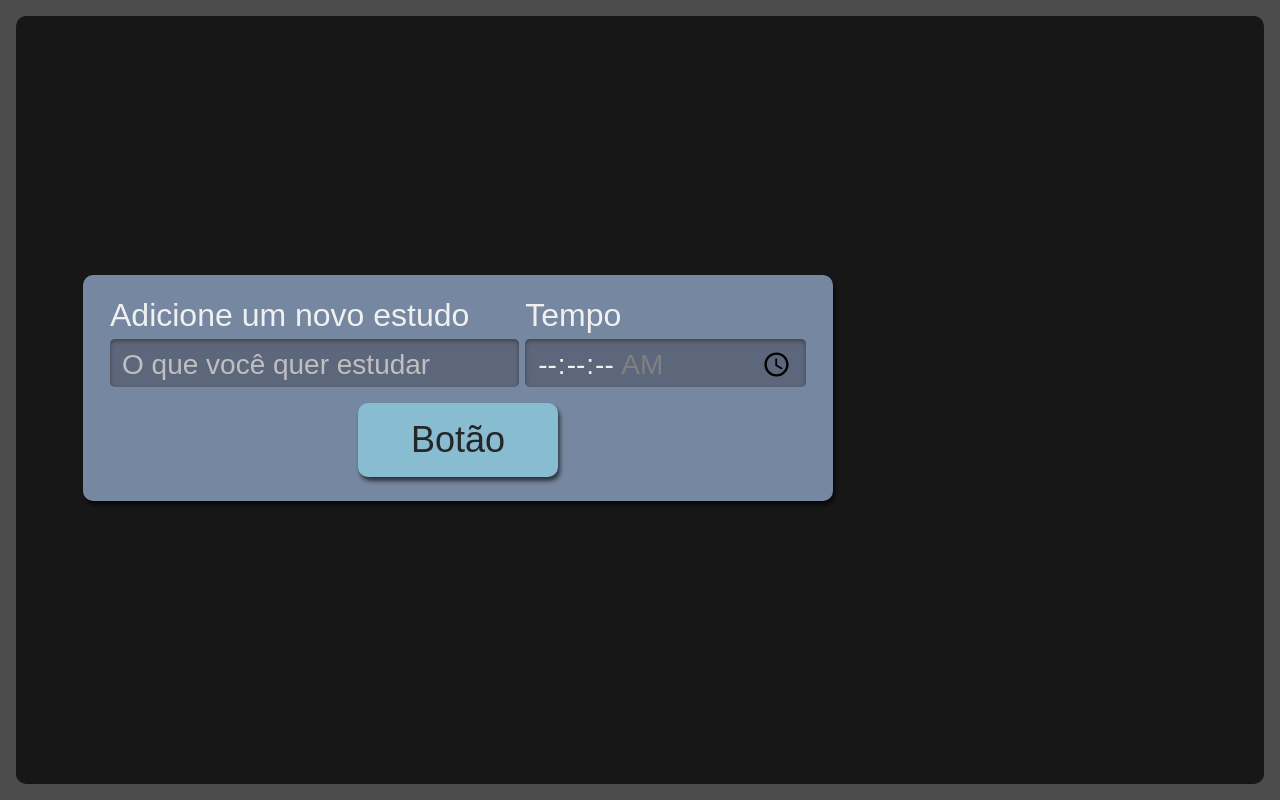
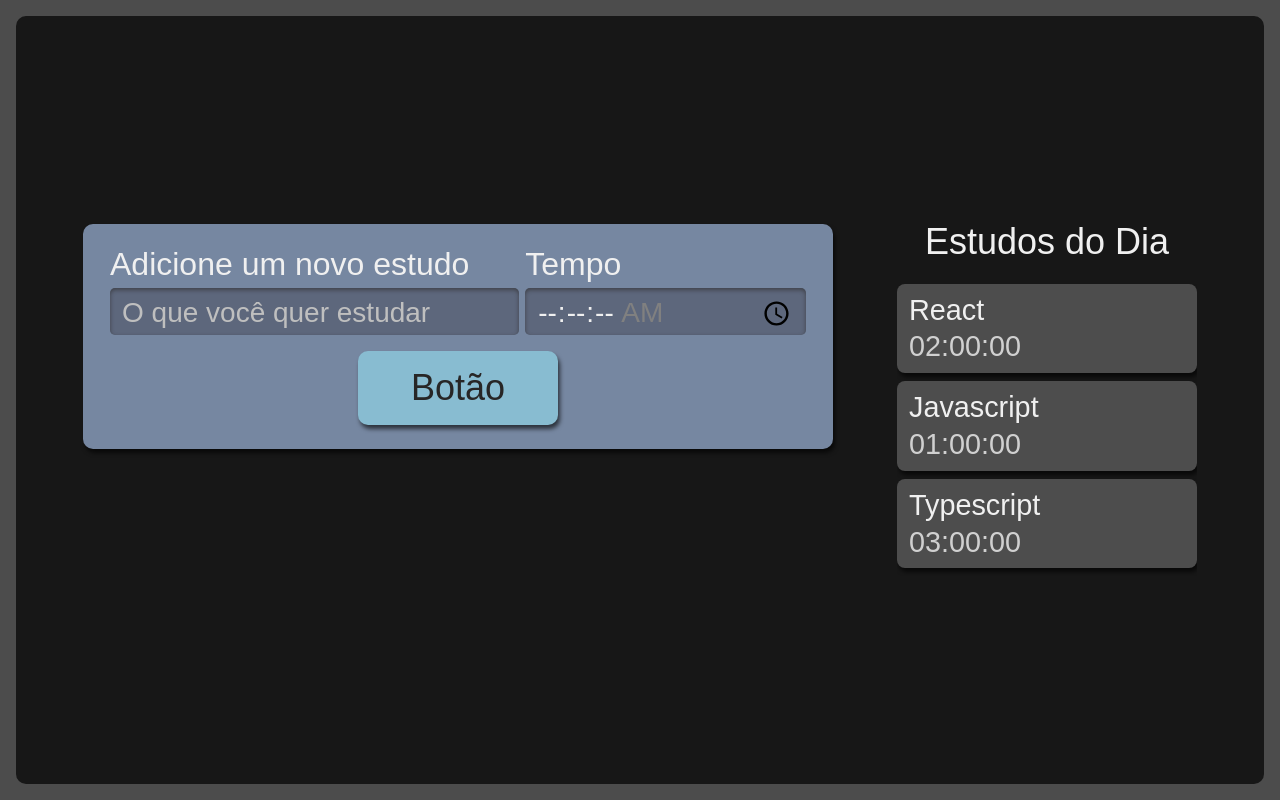
Before and after one commit to elisamorais/time_study_tsx_react, a React (Create React App) app: page / in a window 1280 px wide. Built offline with nearby package versions, Linux system fonts and the light colour scheme.

Commit message:
B3. CSS (Usando o CSS Modules com Typescript)

```diff
--- a/package.json
+++ b/package.json
@@ -41,6 +41,7 @@
     ]
   },
   "devDependencies": {
-    "sass": "^1.55.0"
+    "sass": "^1.55.0",
+    "typescript-plugin-css-modules": "^3.4.0"
   }
 }
--- a/src/components/Botao/index.tsx
+++ b/src/components/Botao/index.tsx
@@ -1,10 +1,10 @@
 import React from "react";
-import './style.scss';
+import style from './Botao.module.scss';
 
 class Botao extends React.Component {
     render() {
         return (
-            <button className="botao">
+            <button className={style.botao}>
                 Botão
             </button>
         )
--- a/src/components/Formulario.tsx/index.tsx
+++ b/src/components/Formulario.tsx/index.tsx
@@ -1,12 +1,12 @@
 import React from "react";
 import Botao from "../Botao";
-import './style.scss';
+import style from './Formulario.module.scss';
 
 class Formulario extends React.Component {
     render() {
         return (
-            <form className="novaTarefa">
-                <div className="inputContainer">
+            <form className={style.novaTarefa}>
+                <div className={style.inputContainer}>
                     <label htmlFor="tarefa">
                         Adicione um novo estudo
                     </label>
@@ -17,7 +17,7 @@
                             required
                     />
                 </div>
-                <div className="inputContainer">
+                <div className={style.inputContainer}>
                     <label htmlFor="tempo">
                         Tempo
                     </label>
--- a/src/components/Lista/index.tsx
+++ b/src/components/Lista/index.tsx
@@ -1,5 +1,5 @@
 import React from "react";
-import './style.scss';
+import style from './Lista.module.scss';
 
 function Lista () {
     const tarefas = [{
@@ -13,11 +13,11 @@
         tempo: '03:00:00'
     }];
     return (
-        <aside className="listaTarefas">
+        <aside className={style.listaTarefas}>
             <h2>Estudos do Dia</h2>
             <ul>
                 {tarefas.map((item, index) => (
-                    <li key={index} className="item">
+                    <li key={index} className={style.item}>
                         <h3>{item.tarefa}</h3>
                         <span>{item.tempo}</span>
                     </li>
--- a/src/pages/App.tsx
+++ b/src/pages/App.tsx
@@ -1,13 +1,14 @@
 import React from 'react';
 import Formulario from '../components/Formulario.tsx';
 import Lista from '../components/Lista';
-import './style.scss';
+import style from './App.module.scss';
 
 
 function App() {
   return (
-    <div className="AppStyle">
+    <div className={style.AppStyle}>
       <Formulario />
+      <Lista />
     </div>
   );
 }
--- a/tsconfig.json
+++ b/tsconfig.json
@@ -18,7 +18,8 @@
     "resolveJsonModule": true,
     "isolatedModules": true,
     "noEmit": true,
-    "jsx": "react-jsx"
+    "jsx": "react-jsx",
+    "plugins": [{ "name": "typescript-plugin-css-modules" }]
   },
   "include": [
     "src"
```
Also changed, not shown: src/components/Botao/Botao.module.scss (renamed from src/components/Botao/style.scss), src/components/Formulario.tsx/Formulario.module.scss (renamed from src/components/Formulario.tsx/style.scss), src/components/Lista/Lista.module.scss (renamed from src/components/Lista/style.scss), src/pages/App.module.scss (renamed from src/pages/style.scss), 1 other file (tests, documents, lock files or other folders).
